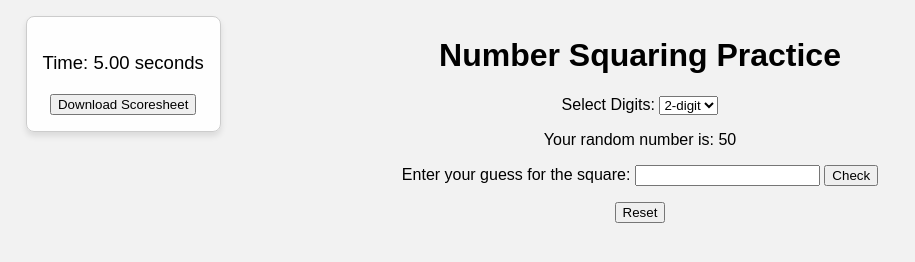
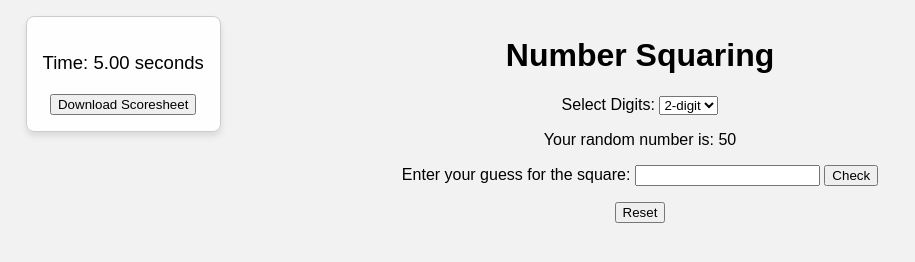
Before and after one commit to bshohom/Calculator_practice, a website: page docs/index.html in a window 1280 px wide. Shown: the whole page, without its empty margins (0-915 px from the left). Drawn offline with Linux system fonts and the light colour scheme.

Commit message:
retry update

```diff
--- a/docs/index.html
+++ b/docs/index.html
@@ -8,7 +8,7 @@
 </head>
 <body>
   <div class="container">
-    <h1>Number Squaring Practice</h1>
+    <h1>Number Squaring</h1>
 
     <!-- Timer and Scoresheet -->
     <div id="top-left">
```
